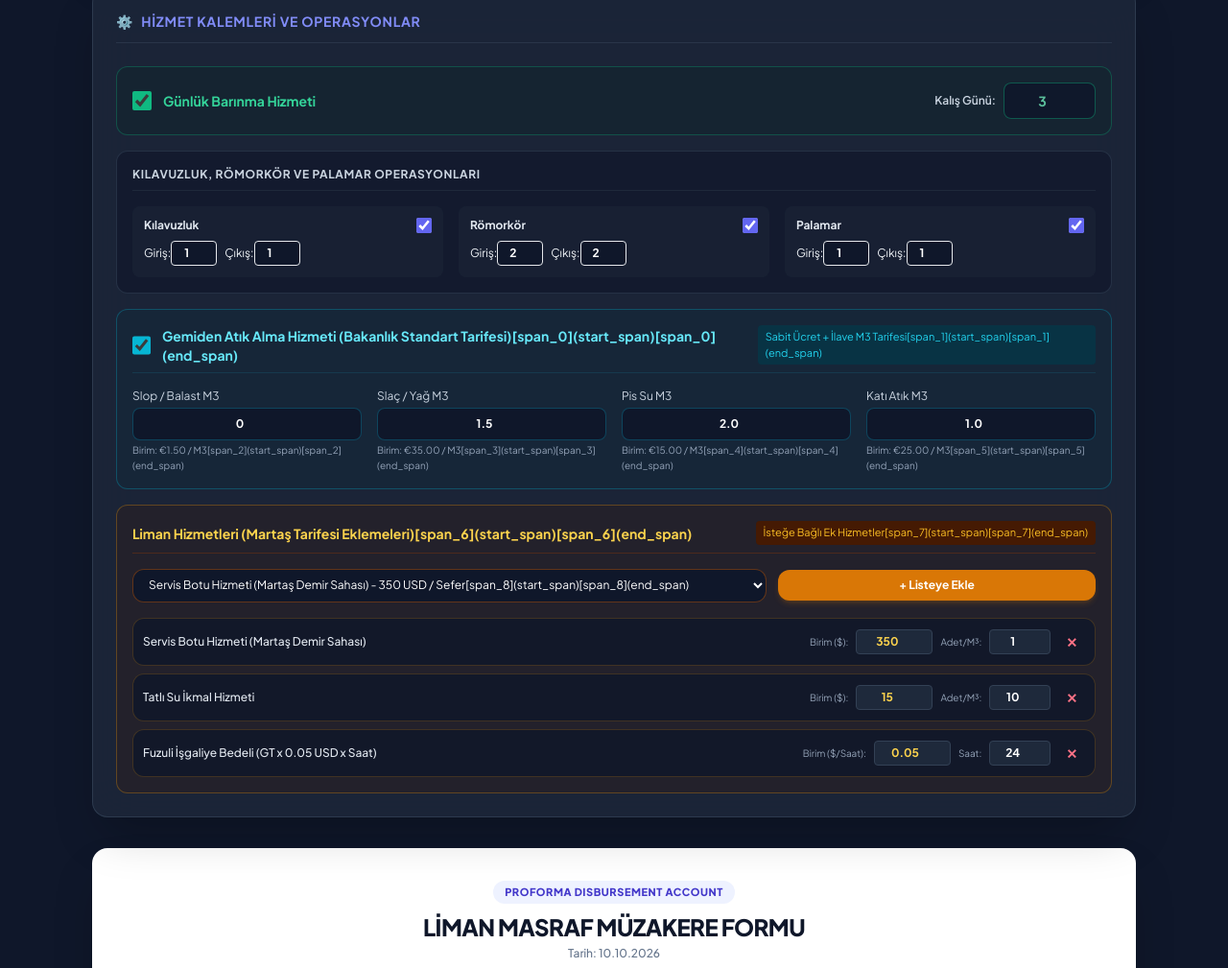
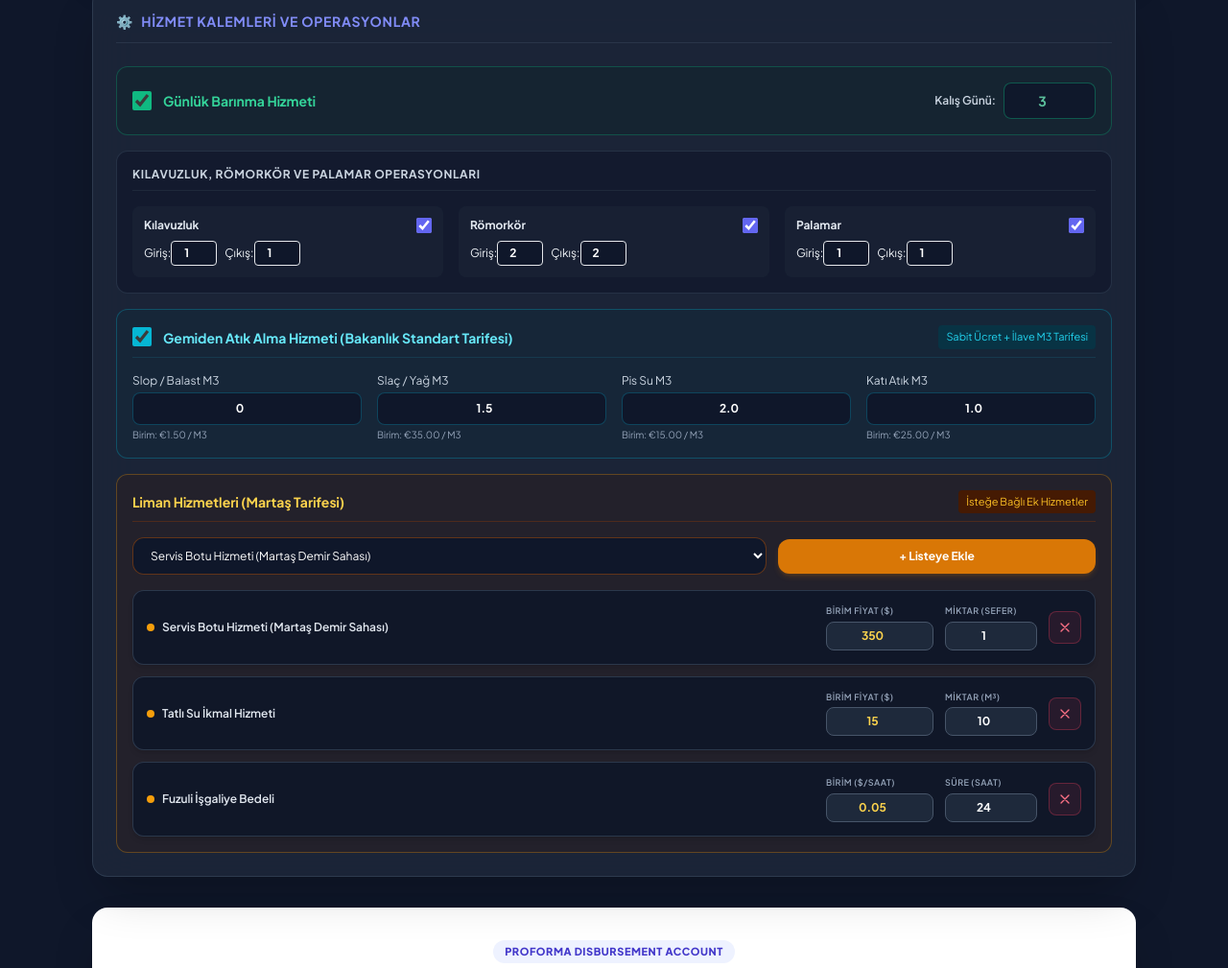
Before and after one commit to TaylanK-61/PDA-HESAPLAMA-ARACI, a plain HTML site: page index.html in a window 1280 px wide. Shown: the part 583-1592 px from the top of the page at 96% size. Drawn offline with nearby package versions, Linux system fonts and the light colour scheme; no server answers.

Commit message:
Refine port services UI and text labels
Updated text labels and improved layout for port services section in index.html.

```diff
--- a/index.html
+++ b/index.html
@@ -151,31 +151,31 @@
                     <div class="flex items-center justify-between border-b border-cyan-900/50 pb-2">
                         <div class="flex items-center gap-3">
                             <input type="checkbox" id="enableWaste" checked onchange="calculatePDA()" class="w-5 h-5 accent-cyan-500 rounded cursor-pointer">
-                            <span class="text-sm font-bold text-cyan-300">Gemiden Atık Alma Hizmeti (Bakanlık Standart Tarifesi)[span_0](start_span)[span_0](end_span)</span>
+                            <span class="text-sm font-bold text-cyan-300">Gemiden Atık Alma Hizmeti (Bakanlık Standart Tarifesi)</span>
                         </div>
-                        <span class="text-[11px] text-cyan-400 bg-cyan-950 px-2 py-1 rounded">Sabit Ücret + İlave M3 Tarifesi[span_1](start_span)[span_1](end_span)</span>
+                        <span class="text-[11px] text-cyan-400 bg-cyan-950 px-2 py-1 rounded">Sabit Ücret + İlave M3 Tarifesi</span>
                     </div>
 
                     <div class="grid grid-cols-2 sm:grid-cols-4 gap-4 text-xs">
                         <div>
                             <label class="block text-slate-300 mb-1">Slop / Balast M3</label>
                             <input type="number" id="wasteSlop" value="0" min="0" step="0.5" oninput="calculatePDA()" class="w-full bg-slate-900 border border-cyan-700/50 rounded-lg p-2 font-bold text-white text-center">
-                            <span class="text-[10px] text-slate-400 block mt-0.5">Birim: €1.50 / M3[span_2](start_span)[span_2](end_span)</span>
+                            <span class="text-[10px] text-slate-400 block mt-0.5">Birim: €1.50 / M3</span>
                         </div>
                         <div>
                             <label class="block text-slate-300 mb-1">Slaç / Yağ M3</label>
                             <input type="number" id="wasteSludge" value="1.5" min="0" step="0.5" oninput="calculatePDA()" class="w-full bg-slate-900 border border-cyan-700/50 rounded-lg p-2 font-bold text-white text-center">
-                            <span class="text-[10px] text-slate-400 block mt-0.5">Birim: €35.00 / M3[span_3](start_span)[span_3](end_span)</span>
+                            <span class="text-[10px] text-slate-400 block mt-0.5">Birim: €35.00 / M3</span>
                         </div>
                         <div>
                             <label class="block text-slate-300 mb-1">Pis Su M3</label>
                             <input type="number" id="wasteSewage" value="2.0" min="0" step="0.5" oninput="calculatePDA()" class="w-full bg-slate-900 border border-cyan-700/50 rounded-lg p-2 font-bold text-white text-center">
-                            <span class="text-[10px] text-slate-400 block mt-0.5">Birim: €15.00 / M3[span_4](start_span)[span_4](end_span)</span>
+                            <span class="text-[10px] text-slate-400 block mt-0.5">Birim: €15.00 / M3</span>
                         </div>
                         <div>
                             <label class="block text-slate-300 mb-1">Katı Atık M3</label>
                             <input type="number" id="wasteGarbage" value="1.0" min="0" step="0.5" oninput="calculatePDA()" class="w-full bg-slate-900 border border-cyan-700/50 rounded-lg p-2 font-bold text-white text-center">
-                            <span class="text-[10px] text-slate-400 block mt-0.5">Birim: €25.00 / M3[span_5](start_span)[span_5](end_span)</span>
+                            <span class="text-[10px] text-slate-400 block mt-0.5">Birim: €25.00 / M3</span>
                         </div>
                     </div>
                 </div>
@@ -183,33 +183,33 @@
                 <!-- KAPSAMLI LİMAN HİZMETLERİ (SEÇEREK EKLEME) -->
                 <div class="bg-amber-950/20 border border-amber-500/30 rounded-xl p-4 space-y-4">
                     <div class="flex items-center justify-between border-b border-amber-900/50 pb-2">
-                        <span class="text-sm font-bold text-amber-300">Liman Hizmetleri (Martaş Tarifesi Eklemeleri)[span_6](start_span)[span_6](end_span)</span>
-                        <span class="text-[11px] text-amber-400 bg-amber-950 px-2 py-1 rounded">İsteğe Bağlı Ek Hizmetler[span_7](start_span)[span_7](end_span)</span>
+                        <span class="text-sm font-bold text-amber-300">Liman Hizmetleri (Martaş Tarifesi)</span>
+                        <span class="text-[11px] text-amber-400 bg-amber-950 px-2 py-1 rounded">İsteğe Bağlı Ek Hizmetler</span>
                     </div>
 
                     <div class="flex flex-col sm:flex-row gap-3 items-center">
-                        <select id="portServiceSelector" class="w-full sm:w-2/3 bg-slate-900 border border-amber-700/50 rounded-xl px-3 py-2 text-xs text-white focus:outline-none">
-                            <option value="servis_bot">Servis Botu Hizmeti (Martaş Demir Sahası) - 350 USD / Sefer[span_8](start_span)[span_8](end_span)</option>
-                            <option value="liman_giris">Liman Giriş Ücreti (İhrakiye, Transit, Survey vb.) - 200 USD / Araç[span_9](start_span)[span_9](end_span)</option>
-                            <option value="yakit_kara">Yakıt İkmali - Kara Tankeri ile - 450 USD / Araç[span_10](start_span)[span_10](end_span)</option>
-                            <option value="yakit_deniz">Yakıt İkmali - Deniz Tankeri ile - 1.250 USD / Adet[span_11](start_span)[span_11](end_span)</option>
-                            <option value="tatli_su">Tatlı Su İkmal Hizmeti - 15 USD / M³[span_12](start_span)[span_12](end_span)</option>
-                            <option value="elektrik">Elektrik Hizmeti - 0.50 USD / kWh[span_13](start_span)[span_13](end_span)</option>
-                            <option value="elektrik_sokme">Elektrik Sökme/Takma Hizmeti - 75 USD / Hizmet Başı[span_14](start_span)[span_14](end_span)</option>
-                            <option value="dalgiclik">Dalgıçlık Hizmeti - 750 USD / Hizmet[span_15](start_span)[span_15](end_span)</option>
-                            <option value="forklift">Forklift Hizmeti (Kumanya / İkmal) - 300 USD / Hizmet[span_16](start_span)[span_16](end_span)</option>
-                            <option value="mobil_vinc">Mobil Vinç Hizmeti (Kumanya / İkmal) - 500 USD / Hizmet[span_17](start_span)[span_17](end_span)</option>
-                            <option value="sepetli_vinc">Sepetli Vinç Hizmeti - 500 USD / Vardiya[span_18](start_span)[span_18](end_span)</option>
-                            <option value="sapanci">Sapancı / İşaretçi Hizmeti - 250 USD / Vardiya / Adam[span_19](start_span)[span_19](end_span)</option>
-                            <option value="isgaliye">Fuzuli İşgaliye Bedeli (GT x 0.05 USD x Saat)[span_20](start_span)[span_20](end_span)</option>
+                        <select id="portServiceSelector" class="w-full sm:w-2/3 bg-slate-900 border border-amber-700/50 rounded-xl px-3.5 py-2.5 text-xs text-white focus:outline-none">
+                            <option value="servis_bot">Servis Botu Hizmeti (Martaş Demir Sahası)</option>
+                            <option value="liman_giris">Liman Giriş Ücreti (İhrakiye, Transit, Survey vb.)</option>
+                            <option value="yakit_kara">Yakıt İkmali - Kara Tankeri ile</option>
+                            <option value="yakit_deniz">Yakıt İkmali - Deniz Tankeri ile</option>
+                            <option value="tatli_su">Tatlı Su İkmal Hizmeti</option>
+                            <option value="elektrik">Elektrik Hizmeti</option>
+                            <option value="elektrik_sokme">Elektrik Sökme/Takma Hizmeti</option>
+                            <option value="dalgiclik">Dalgıçlık Hizmeti</option>
+                            <option value="forklift">Forklift Hizmeti (Kumanya / İkmal)</option>
+                            <option value="mobil_vinc">Mobil Vinç Hizmeti (Kumanya / İkmal)</option>
+                            <option value="sepetli_vinc">Sepetli Vinç Hizmeti</option>
+                            <option value="sapanci">Sapancı / İşaretçi Hizmeti</option>
+                            <option value="isgaliye">Fuzuli İşgaliye Bedeli</option>
                         </select>
-                        <button onclick="addPortService()" class="w-full sm:w-1/3 bg-amber-600 hover:bg-amber-500 text-white font-bold py-2 px-4 rounded-xl text-xs transition-all shadow-md shadow-amber-600/20">
+                        <button onclick="addPortService()" class="w-full sm:w-1/3 bg-amber-600 hover:bg-amber-500 text-white font-bold py-2.5 px-4 rounded-xl text-xs transition-all shadow-md shadow-amber-600/20">
                             + Listeye Ekle
                         </button>
                     </div>
 
-                    <!-- Eklenen Hizmetlerin Listelendiği Alan -->
-                    <div id="addedPortServicesContainer" class="space-y-2 mt-3">
+                    <!-- Eklenen Hizmetlerin Şık Kart Listesi -->
+                    <div id="addedPortServicesContainer" class="space-y-3 mt-4">
                         <!-- Dinamik olarak eklenenler burada görünecek -->
                     </div>
                 </div>
@@ -269,7 +269,7 @@
             </div>
 
             <div class="mt-6 text-[10px] text-slate-400 border-t border-slate-100 pt-3 leading-relaxed">
-                * Kılavuzluk, römorkör, palamar, barınma, atık alma ve seçilen ek liman hizmetleri Martaş Limanı güncel tarifesine uygun olarak hesaplanmıştır[span_21](start_span)[span_21](end_span)[span_22](start_span)[span_22](end_span).
+                * Kılavuzluk, römorkör, palamar, barınma, atık alma ve seçilen ek liman hizmetleri Martaş Limanı güncel tarifesine uygun olarak hesaplanmıştır[span_0](start_span)[span_0](end_span)[span_1](start_span)[span_1](end_span).
             </div>
         </section>
     </main>
@@ -290,13 +290,13 @@
             mobil_vinc: { name: "Mobil Vinç Hizmeti (Kumanya / İkmal)", price: 500, unit: "Hizmet" },
             sepetli_vinc: { name: "Sepetli Vinç Hizmeti", price: 500, unit: "Vardiya" },
             sapanci: { name: "Sapancı / İşaretçi Hizmeti", price: 250, unit: "Vardiya/Adam" },
-            isgaliye: { name: "Fuzuli İşgaliye Bedeli (GT x 0.05 USD x Saat)", price: 0, unit: "Saat" }
+            isgaliye: { name: "Fuzuli İşgaliye Bedeli", price: 0.05, unit: "Saat" }
         };
 
         let activeCustomPortServices = [
             { id: 'servis_bot', qty: 1, price: 350 },
             { id: 'tatli_su', qty: 10, price: 15 },
-            { id: 'isgaliye', qty: 24, price: 0.05 } // Fuzuli işgaliye varsayılan 24 saat
+            { id: 'isgaliye', qty: 24, price: 0.05 }
         ];
 
         async function initApp() {
@@ -334,26 +334,35 @@
             container.innerHTML = '';
 
             if(activeCustomPortServices.length === 0) {
-                container.innerHTML = `<div class="text-[11px] text-slate-400 italic">Henüz ek liman hizmeti seçilmedi.</div>`;
+                container.innerHTML = `<div class="text-[11px] text-slate-400 italic px-2">Henüz ek liman hizmeti seçilmedi.</div>`;
                 return;
             }
 
             activeCustomPortServices.forEach((serv, index) => {
                 const info = PORT_SERVICES_DB[serv.id];
                 const div = document.createElement('div');
-                div.className = "flex items-center justify-between bg-slate-900/80 border border-amber-500/20 p-2.5 rounded-xl text-xs gap-3";
+                div.className = "flex flex-col sm:flex-row items-start sm:items-center justify-between bg-slate-900/90 border border-slate-700/80 p-3.5 rounded-xl gap-3 shadow-md";
 
-                let priceLabel = (serv.id === 'isgaliye') ? 'Birim ($/Saat):' : 'Birim ($):';
-                let qtyLabel = (serv.id === 'isgaliye') ? 'Saat:' : 'Adet/M³:';
+                let priceLabel = (serv.id === 'isgaliye') ? 'Birim ($/Saat)' : 'Birim Fiyat ($)';
+                let qtyLabel = (serv.id === 'isgaliye') ? 'Süre (Saat)' : `Miktar (${info.unit})`;
 
                 div.innerHTML = `
-                    <div class="font-medium text-slate-200 truncate flex-1">${info.name}</div>
-                    <div class="flex items-center gap-2">
-                        <span class="text-[10px] text-slate-400">${priceLabel}</span>
-                        <input type="number" value="${serv.price}" step="0.01" oninput="updateServiceVal(${index}, 'price', this.value)" class="w-20 bg-slate-800 border border-slate-700 rounded p-1 text-center font-bold text-amber-300">
-                        <span class="text-[10px] text-slate-400">${qtyLabel}</span>
-                        <input type="number" value="${serv.qty}" min="0.5" step="1" oninput="updateServiceVal(${index}, 'qty', this.value)" class="w-16 bg-slate-800 border border-slate-700 rounded p-1 text-center font-bold text-white">
-                        <button onclick="removeService(${index})" class="text-rose-400 hover:text-rose-300 font-bold px-2 py-1 text-sm">✕</button>
+                    <div class="font-semibold text-slate-200 text-xs flex-1 flex items-center gap-2">
+                        <span class="w-2 h-2 rounded-full bg-amber-500 inline-block"></span>
+                        <span>${info.name}</span>
+                    </div>
+                    <div class="flex items-center gap-3 w-full sm:w-auto justify-end">
+                        <div class="flex flex-col gap-1">
+                            <span class="text-[9px] font-semibold text-slate-400 uppercase tracking-wider">${priceLabel}</span>
+                            <input type="number" value="${serv.price}" step="0.01" oninput="updateServiceVal(${index}, 'price', this.value)" class="w-28 bg-slate-800 border border-slate-600 rounded-lg px-2.5 py-1.5 text-xs font-bold text-amber-300 text-center focus:outline-none focus:border-amber-500">
+                        </div>
+                        <div class="flex flex-col gap-1">
+                            <span class="text-[9px] font-semibold text-slate-400 uppercase tracking-wider">${qtyLabel}</span>
+                            <input type="number" value="${serv.qty}" min="0.5" step="1" oninput="updateServiceVal(${index}, 'qty', this.value)" class="w-24 bg-slate-800 border border-slate-600 rounded-lg px-2.5 py-1.5 text-xs font-bold text-white text-center focus:outline-none focus:border-amber-500">
+                        </div>
+                        <button onclick="removeService(${index})" title="Kaldır" class="mt-4 sm:mt-0 bg-rose-500/10 hover:bg-rose-500/20 text-rose-400 border border-rose-500/30 p-2 rounded-lg transition-all flex items-center justify-center">
+                            <svg class="w-4 h-4" fill="none" stroke="currentColor" viewBox="0 0 24 24"><path stroke-linecap="round" stroke-linejoin="round" stroke-width="2" d="M6 18L18 6M6 6l12 12"></path></svg>
+                        </button>
                     </div>
                 `;
                 container.appendChild(div);
@@ -486,7 +495,7 @@
             const exitRule = { mult: 1.0 + ((Math.max(...sArr2) - Math.max(...dArr2)) / 100), diff: Math.max(...sArr2) - Math.max(...dArr2) };
 
             let noteHTML = `<div class="font-bold text-white mb-2">🔍 KRP Yönergesi, Atık Alma ve Kapsamlı Liman Hizmetleri Entegrasyonu</div>`;
-            noteHTML += `<div class="text-[11px] text-indigo-200">Giriş/Çıkış operasyonları, atık kademeleri ve ek liman hizmetleri proformaya tam entegre edilmiştir[span_23](start_span)[span_23](end_span)[span_24](start_span)[span_24](end_span).</div>`;
+            noteHTML += `<div class="text-[11px] text-indigo-200">Giriş/Çıkış operasyonları, atık kademeleri ve ek liman hizmetleri proformaya tam entegre edilmiştir[span_2](start_span)[span_2](end_span)[span_3](start_span)[span_3](end_span).</div>`;
             document.getElementById('dynamicRulesNote').innerHTML = noteHTML;
 
             document.getElementById('dispVesselName').innerText = vesselName;
@@ -592,7 +601,6 @@
                 let formulaStr = "";
 
                 if(serv.id === 'isgaliye') {
-                    // Fuzuli işgaliye: Gros Tonaj x 0.05 USD x Girilen Saat
                     cost = grt * serv.price * serv.qty;
                     formulaStr = `${grt} GT x $${serv.price.toFixed(2)} x ${serv.qty} Saat`;
                 } else {
```
